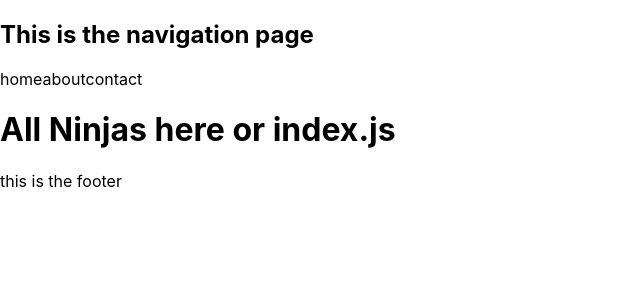
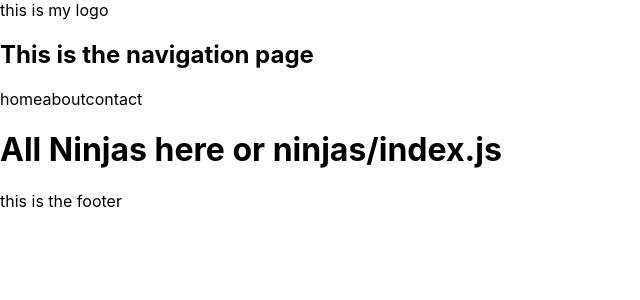
Before and after one commit to Mekatina65/lee, a Next.js app: page /ninjas in a window 1280 px wide. Shown: the top 300 px of the page, without its empty margins (0-640 px from the left). Built offline with nearby package versions, Linux system fonts and the light colour scheme.

Commit message:
update 10

```diff
--- a/comps/layout.js
+++ b/comps/layout.js
@@ -1,10 +1,12 @@
 import Footer from "./footer";
+import Logo from "./logos";
 import Navbar from "./navbar";
 
 const Layout = ({ children }) => {
     return (
 
         <div className="content">
+            <Logo />
             <Navbar />
             {children}
             <Footer />
--- /dev/null
+++ b/comps/logos.js
@@ -0,0 +1,11 @@
+const Logo = () => {
+    return (
+
+        <div>this is my logo</div>
+      );
+}
+
+export default Logo;
+
+
+<div>this is my logo</div>
--- a/pages/ninjas/index.js
+++ b/pages/ninjas/index.js
@@ -1,7 +1,7 @@
 const Ninjas = () => {
     return (
         <div>
-            <h1>All Ninjas here or index.js</h1>
+            <h1>All Ninjas here or ninjas/index.js</h1>
         </div>
       );
 }
```
